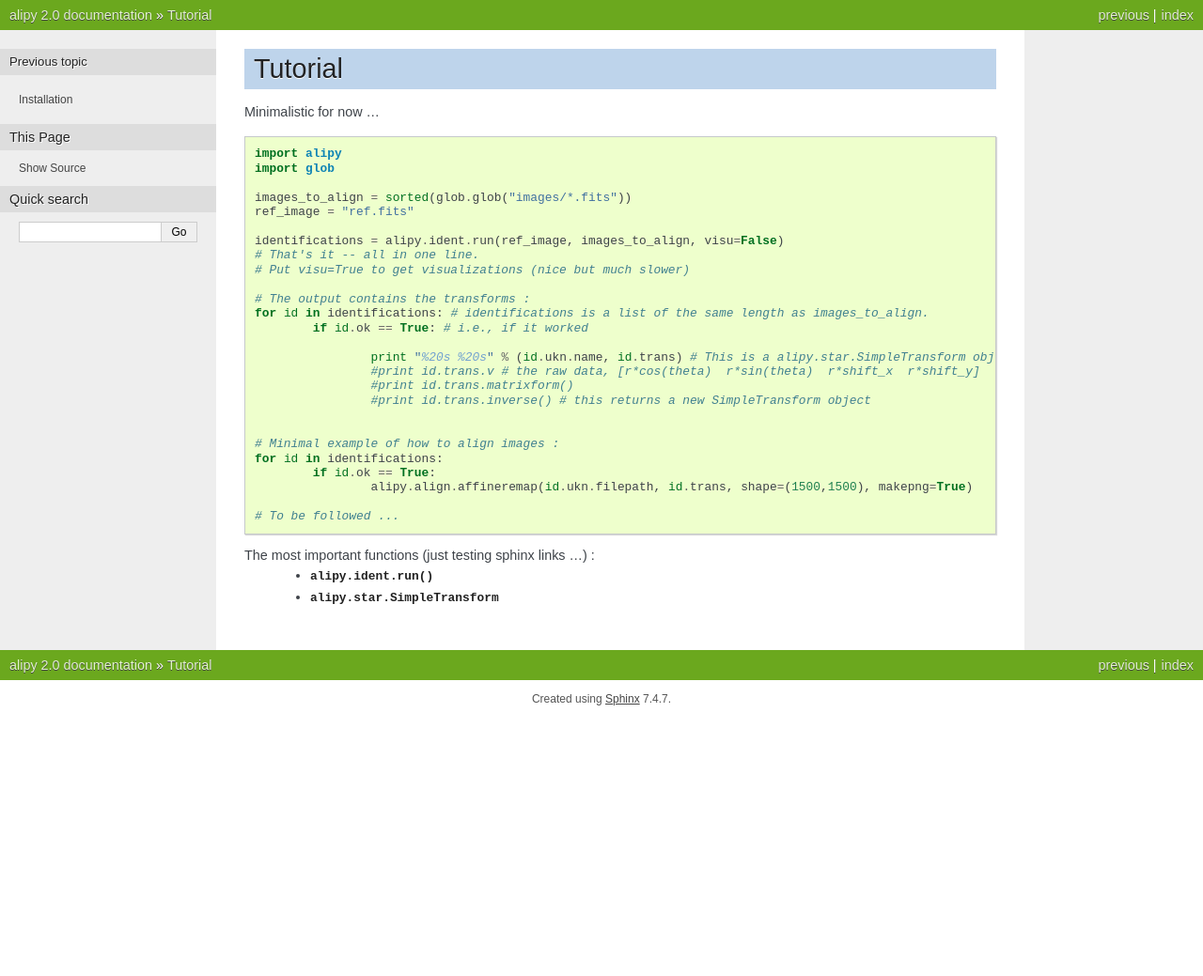
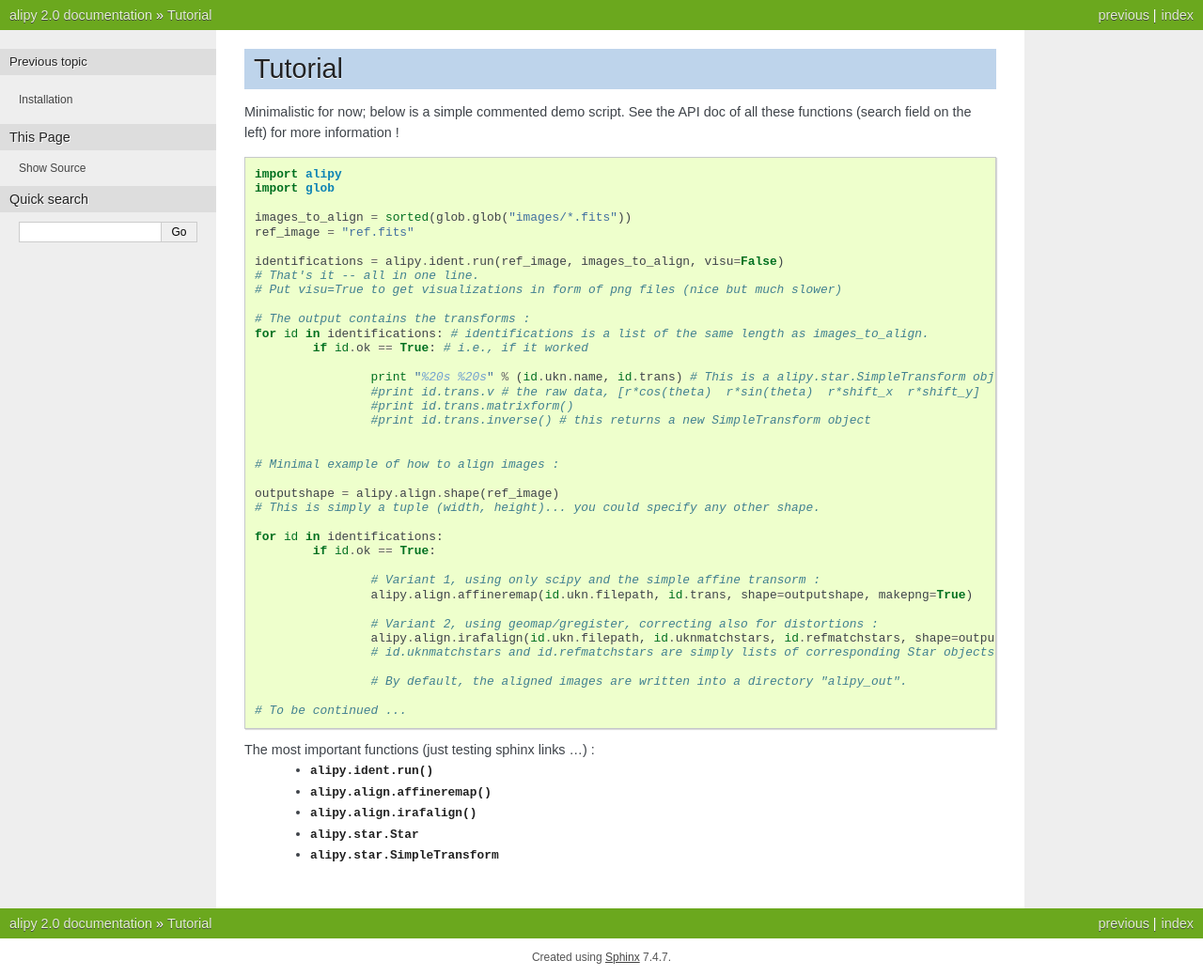
Before and after one commit to japs/alipy, a Sphinx documentation site: the page built from doc/tutorial.rst, in a window 1280 px wide. Shown: the whole page at 94% size. Built offline with Sphinx 7.4.7, drawn with Linux system fonts in a browser that asks for light colours; pages that are not in the unit, such as notebooks, are missing from menus; before the commit the page ends 900 px from its top, so only the background shows below that.

Commit message:
fixes
git-svn-id: https://svn.epfl.ch/svn/mtewes-public/trunk/alipy2@58 5ae55fb9-db83-4c1d-9d4d-9b20baeada1b

```diff
--- a/doc/tutorial.rst
+++ b/doc/tutorial.rst
@@ -1,7 +1,7 @@
 Tutorial
 ========
 
-Minimalistic for now ...
+Minimalistic for now; below is a simple commented demo script. See the API doc of all these functions (search field on the left) for more information !
 
 ::
 
@@ -13,7 +13,7 @@ Minimalistic for now ...
 
 	identifications = alipy.ident.run(ref_image, images_to_align, visu=False)
 	# That's it -- all in one line.
-	# Put visu=True to get visualizations (nice but much slower)
+	# Put visu=True to get visualizations in form of png files (nice but much slower)
 
 	# The output contains the transforms :
 	for id in identifications: # identifications is a list of the same length as images_to_align.
@@ -26,13 +26,28 @@ Minimalistic for now ...
 
 
 	# Minimal example of how to align images :
+
+	outputshape = alipy.align.shape(ref_image)
+	# This is simply a tuple (width, height)... you could specify any other shape.
+
 	for id in identifications:
 		if id.ok == True:
-			alipy.align.affineremap(id.ukn.filepath, id.trans, shape=(1500,1500), makepng=True)
 
-	# To be followed ...
+			# Variant 1, using only scipy and the simple affine transorm :
+			alipy.align.affineremap(id.ukn.filepath, id.trans, shape=outputshape, makepng=True)
+
+			# Variant 2, using geomap/gregister, correcting also for distortions :
+			alipy.align.irafalign(id.ukn.filepath, id.uknmatchstars, id.refmatchstars, shape=outputshape, makepng=False)
+			# id.uknmatchstars and id.refmatchstars are simply lists of corresponding Star objects.
+
+			# By default, the aligned images are written into a directory "alipy_out".
+
+	# To be continued ...
 
 
 The most important functions (just testing sphinx links ...) :
  * :py:func:`alipy.ident.run`
+ * :py:func:`alipy.align.affineremap`
+ * :py:func:`alipy.align.irafalign`
+ * :py:class:`alipy.star.Star`
  * :py:class:`alipy.star.SimpleTransform`
```
Also changed, not shown: 1 other file.
